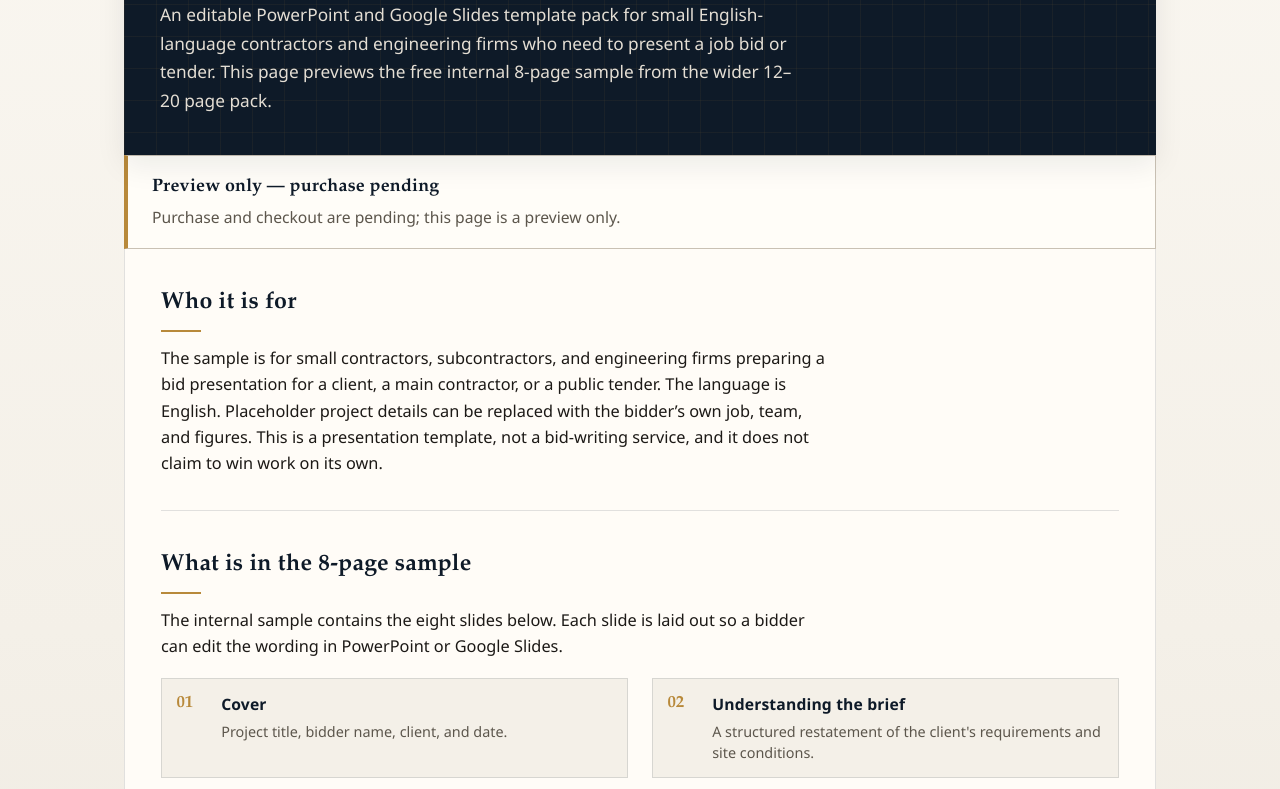
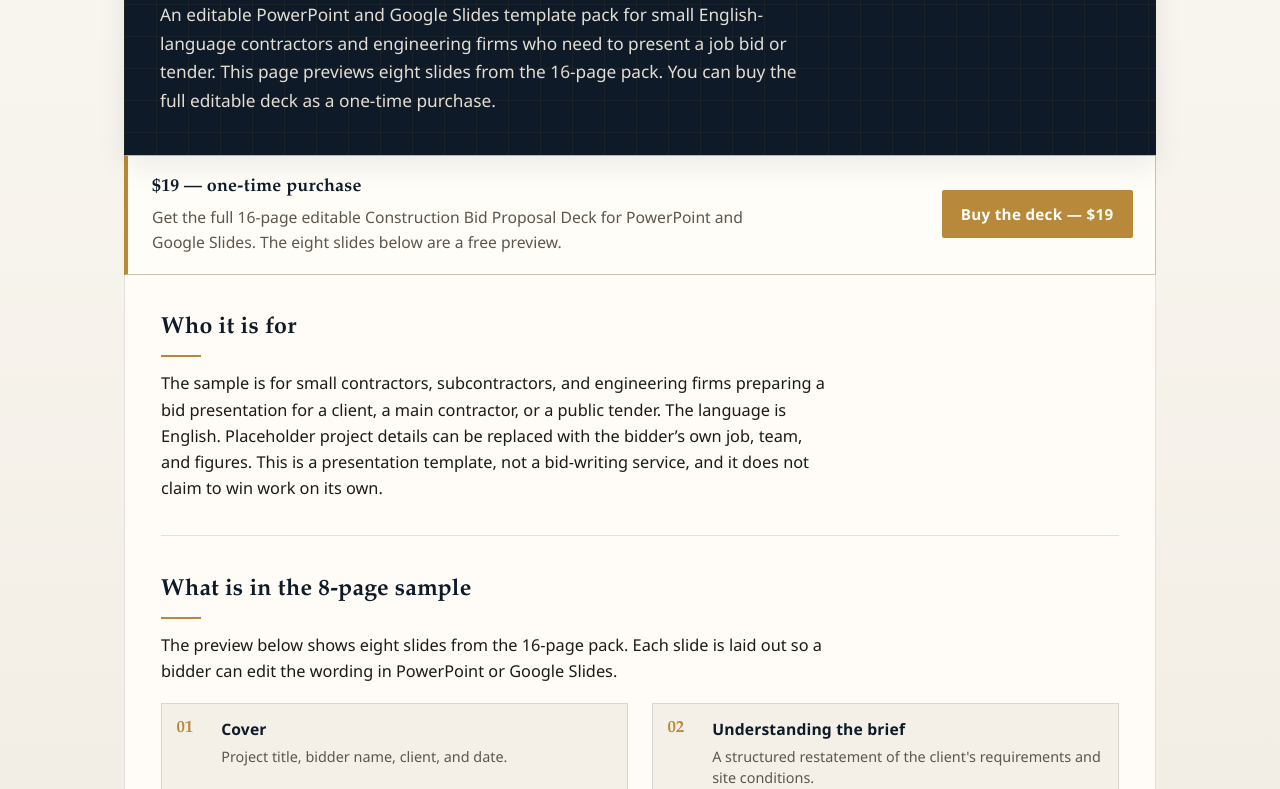
Before and after one commit to xuchunsun-byte/construction-bid-proposal-preview, a plain HTML site: page index.html in a window 1280 px wide. Shown: the part 192-981 px from the top of the page. Drawn offline with Linux system fonts and the light colour scheme.

Commit message:
Add official $19 checkout link to the preview landing page

```diff
--- a/index.html
+++ b/index.html
@@ -4,22 +4,25 @@
   <meta charset="utf-8">
   <meta name="viewport" content="width=device-width, initial-scale=1">
   <meta name="robots" content="noindex, nofollow">
-  <title>Construction Bid Proposal Deck — Internal Preview</title>
+  <title>Construction Bid Proposal Deck</title>
   <link rel="stylesheet" href="styles.css">
 </head>
 <body>
   <div class="page">
     <header class="masthead">
       <div class="masthead-inner">
-        <p class="eyebrow">Internal preview</p>
+        <p class="eyebrow">Editable template pack</p>
         <h1>Construction Bid Proposal Deck</h1>
-        <p class="lead">An editable PowerPoint and Google Slides template pack for small English-language contractors and engineering firms who need to present a job bid or tender. This page previews the free internal 8-page sample from the wider 12–20 page pack.</p>
+        <p class="lead">An editable PowerPoint and Google Slides template pack for small English-language contractors and engineering firms who need to present a job bid or tender. This page previews eight slides from the 16-page pack. You can buy the full editable deck as a one-time purchase.</p>
       </div>
     </header>
 
-    <aside class="notice" role="note">
-      <strong>Preview only — purchase pending</strong>
-      <p>Purchase and checkout are pending; this page is a preview only.</p>
+    <aside class="notice buy" role="region" aria-label="Purchase">
+      <div>
+        <strong>$19 — one-time purchase</strong>
+        <p>Get the full 16-page editable Construction Bid Proposal Deck for PowerPoint and Google Slides. The eight slides below are a free preview.</p>
+      </div>
+      <a class="btn-buy" href="https://www.creem.io/product/prod_3q50oH0N3NK7byc4ZSoiks">Buy the deck — $19</a>
     </aside>
 
     <main>
@@ -30,7 +33,7 @@
 
       <section>
         <h2>What is in the 8-page sample<span class="rule" aria-hidden="true"></span></h2>
-        <p class="prose">The internal sample contains the eight slides below. Each slide is laid out so a bidder can edit the wording in PowerPoint or Google Slides.</p>
+        <p class="prose">The preview below shows eight slides from the 16-page pack. Each slide is laid out so a bidder can edit the wording in PowerPoint or Google Slides.</p>
         <ol class="sample-list">
           <li>
             <span class="num">01</span>
@@ -93,7 +96,7 @@
 
       <section>
         <h2>Sample slides<span class="rule" aria-hidden="true"></span></h2>
-        <p class="prose">Thumbnails appear here when image files are placed in the <code>slides</code> folder as <code>01.png</code> through <code>08.png</code>. Until those files are added, each slot shows a labeled placeholder.</p>
+        <p class="prose">These thumbnails are from the 8-page preview sample. The paid pack has 16 editable slides.</p>
         <div class="thumbs">
         <figure class="thumb">
           <div class="thumb-frame">
@@ -179,12 +182,12 @@
       </section>
 
       <div class="internal-note">
-        <p>This page is an internal preview only. It is not an offer for sale, and no purchase or mailing-list signup is collected here.</p>
+        <p>After purchase you receive the full 16-page editable PowerPoint file. Open it in Microsoft PowerPoint, or upload it to Google Drive and open it with Google Slides.</p>
       </div>
     </main>
 
     <footer class="site-footer">
-      <p>Internal preview. Not for sale yet.</p>
+      <p>Construction Bid Proposal Deck</p>
       <p><time datetime="2026-11-12">12 November 2026</time></p>
     </footer>
   </div>
--- a/styles.css
+++ b/styles.css
@@ -376,3 +376,32 @@ h2 .rule {
 .notice.cancel strong {
   color: var(--navy);
 }
+
+/* Purchase CTA */
+.notice.buy {
+  display: flex;
+  flex-wrap: wrap;
+  align-items: center;
+  justify-content: space-between;
+  gap: 1rem 1.5rem;
+}
+.notice.buy p {
+  max-width: 40rem;
+}
+.btn-buy {
+  display: inline-block;
+  flex: 0 0 auto;
+  background: var(--amber);
+  color: #fffdf8;
+  font-weight: 600;
+  font-size: 0.95rem;
+  letter-spacing: 0.02em;
+  text-decoration: none;
+  padding: 0.75rem 1.2rem;
+  border-radius: 2px;
+}
+.btn-buy:hover,
+.btn-buy:focus {
+  background: #a67732;
+  color: #fffdf8;
+}
```
Also changed, not shown: 1 other file.
